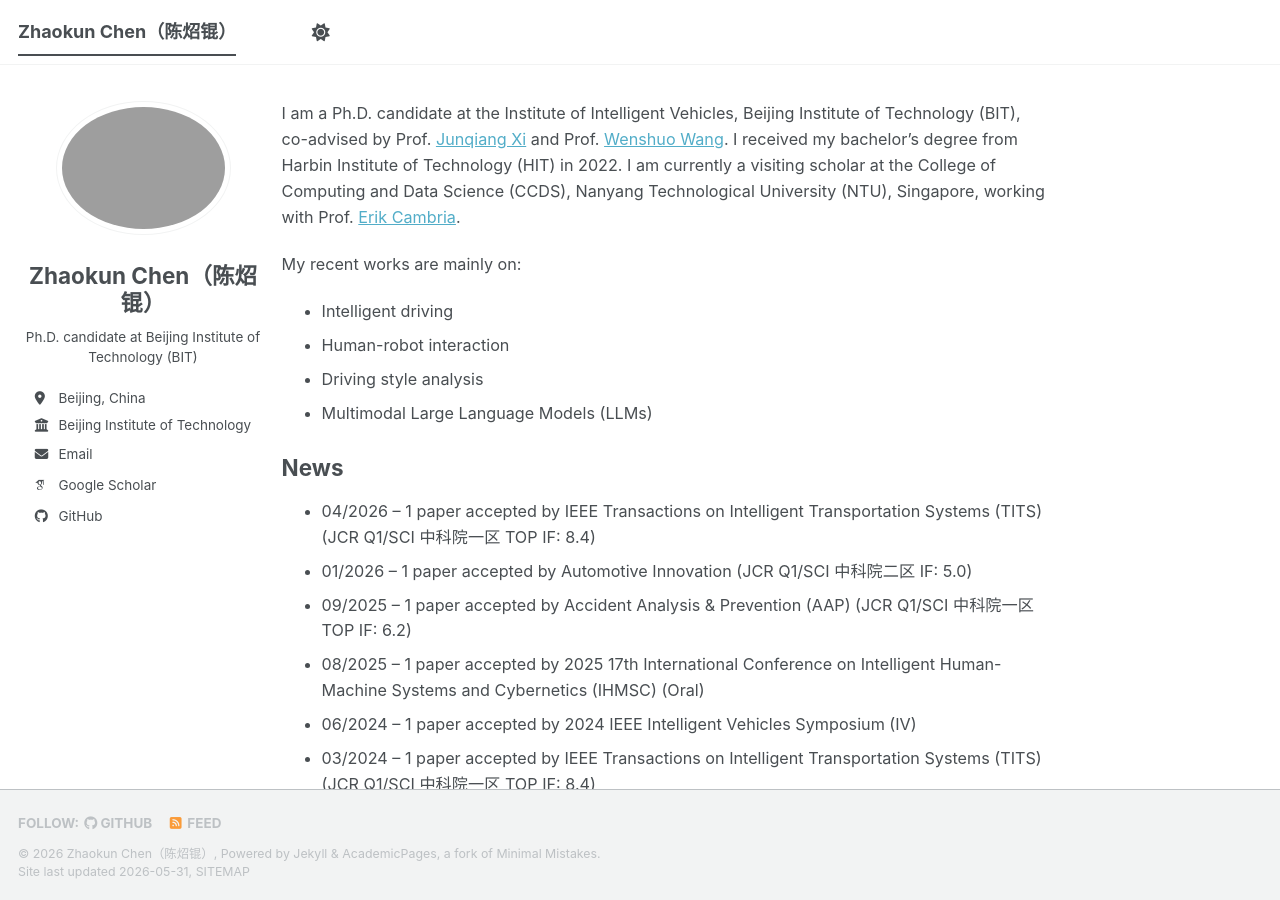
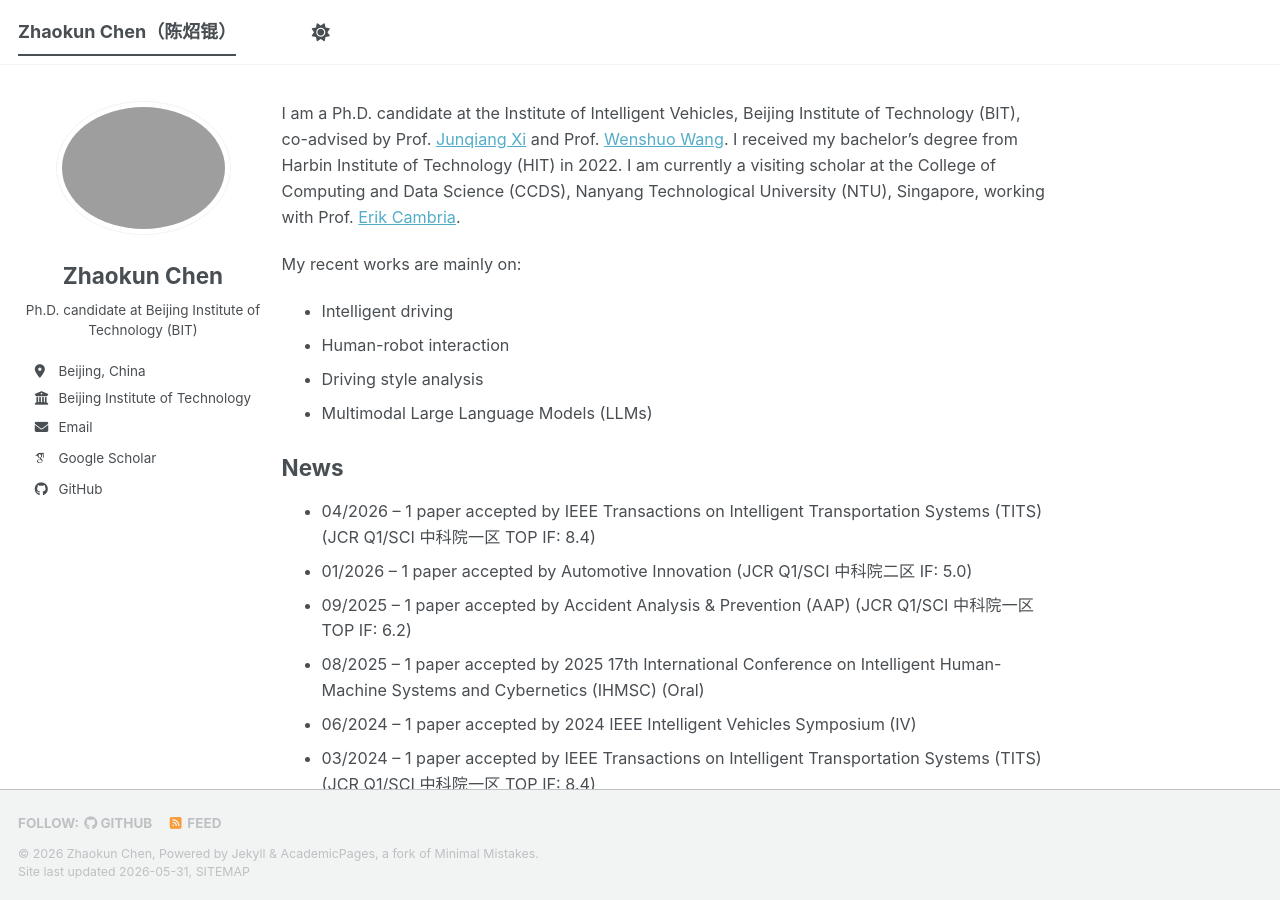
Before and after one commit to zhaokun-bit/zhaokun-bit.github.io, a Jekyll site: the page built from _pages/about.md, in a window 1280 px wide and 900 px high. Built offline with Jekyll 4.4.1, drawn with Linux system fonts in a browser that asks for light colours; some web fonts are replaced; a script bundle is joined from its source files by our own code; library files that are not in the unit come from our copies; part of the change alters nothing that is shown.

Commit message:
Update _config.yml

```diff
--- a/_config.yml
+++ b/_config.yml
@@ -9,9 +9,9 @@
 # Basic Site Settings
 locale                    : "en-US"
 site_theme                : "default" # The available themes options are "default", "air", "sunrise", "mint", "dirt" and "contrast"
-title                     : "Zhaokun Chen（陈炤锟）" # 这样浏览器标签页也会显示中文名
+title                     : "Zhaokun Chen（陈炤锟）" # 💡
 title_separator           : "-"
-name                      : &name "Zhaokun Chen（陈炤锟）" # 核心修改：控制侧边栏大标题
+name                      : &name "Zhaokun Chen" # 💡
 description               : &description "Academic homepage of Zhaokun Chen, Ph.D. candidate at Beijing Institute of Technology (BIT)."
 url                       : "https://zhaokun-bit.github.io" # The base hostname & protocol for your site
 baseurl                   : "" # the subpath of your site, e.g. "/blog"
@@ -19,7 +19,7 @@ repository                : "zhaokun-bit/zhaokun-bit.github.io"
 
 # Site Author - The following control what appear as part of the author content on the side bar.
 author:
-  name             : "Zhaokun Chen（陈炤锟）" # 核心修改：确保作者属性同步更新
+  name             : "Zhaokun Chen" # 💡 同步改回纯英文
   avatar           : "https://raw.githubusercontent.com/zhaokun-bit/zhaokun-bit.github.io/main/images/4.jpg"
   bio              : "Ph.D. candidate at Beijing Institute of Technology (BIT)"
   location         : "Beijing, China"
```
